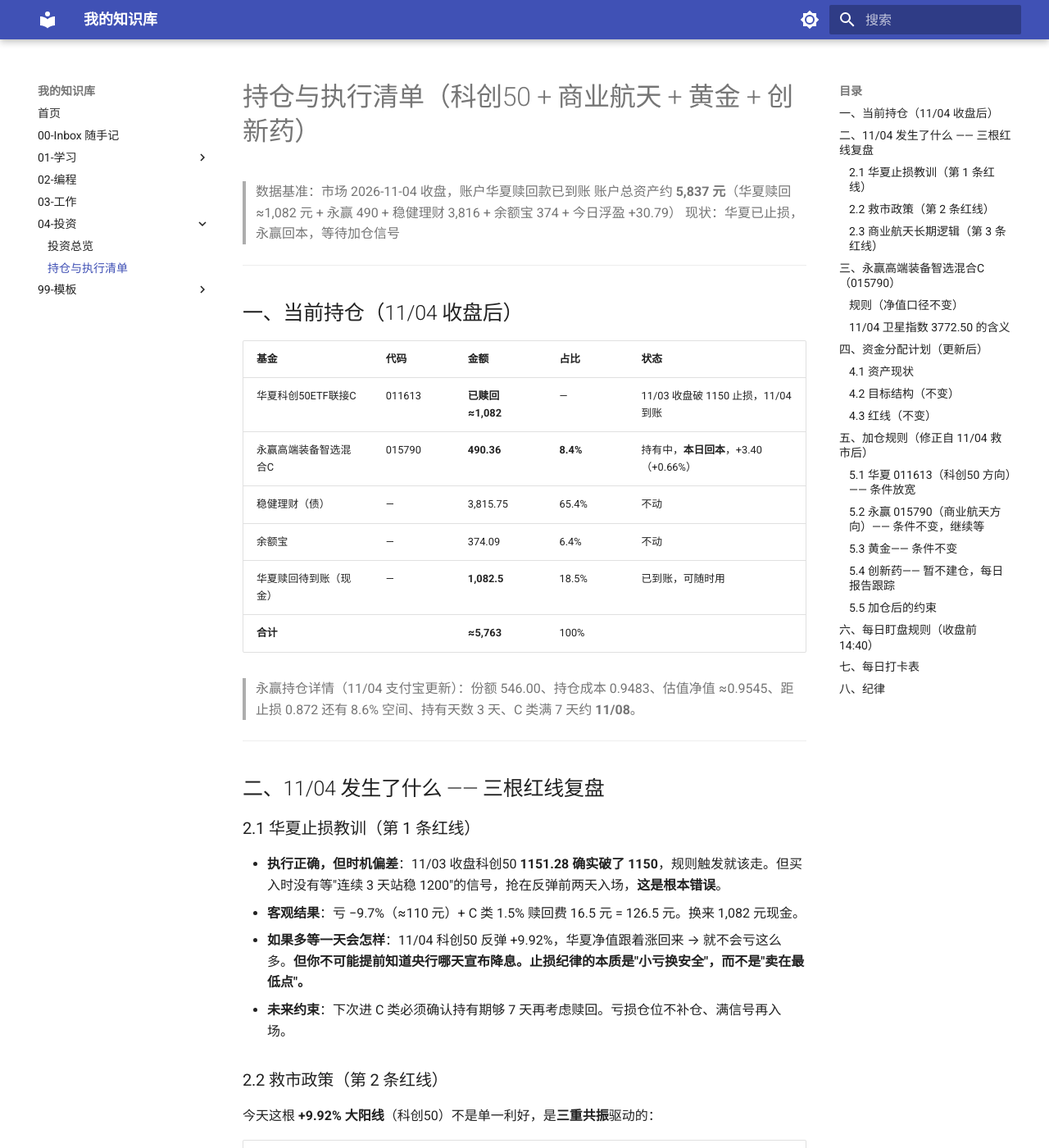
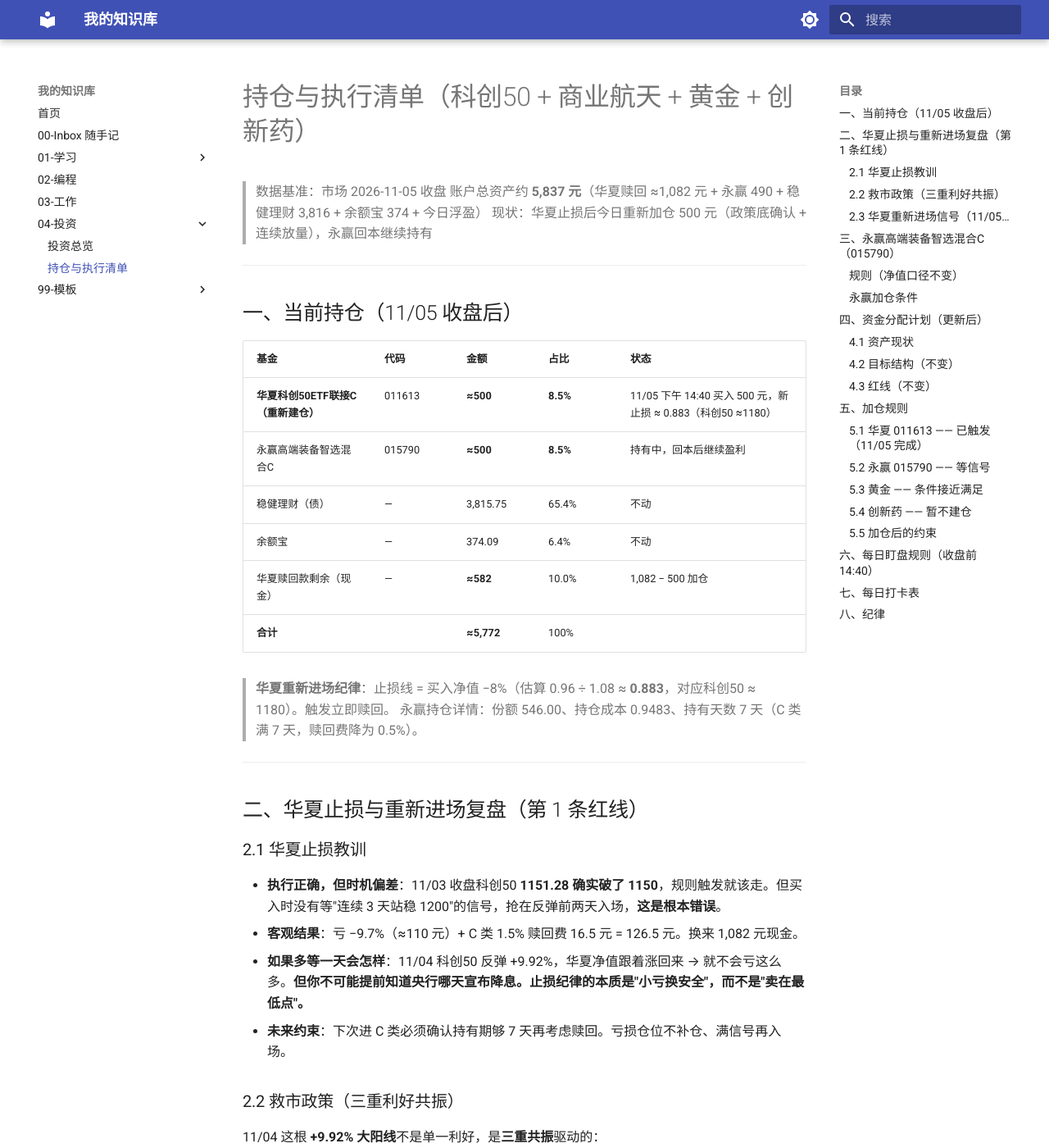
Before and after one commit to 164971963-ship-it/knowledge-base, an MkDocs documentation site: the page built from docs/investment/kc50-high-risk-plan.md, in a window 1280 px wide and 1400 px high. Shown: the whole window at 82% size. Built offline with MkDocs 1.6.1 and Material for MkDocs 9.7.7, drawn with Linux system fonts in a browser that asks for light colours; some of the changed text lies outside the part shown.

Commit message:
docs: 华夏 011613 重新进场 500 元，11/05 打卡

```diff
--- a/docs/investment/kc50-high-risk-plan.md
+++ b/docs/investment/kc50-high-risk-plan.md
@@ -1,59 +1,57 @@
 # 持仓与执行清单（科创50 + 商业航天 + 黄金 + 创新药）
 
-> 数据基准：市场 2026-11-04 收盘，账户华夏赎回款已到账
-> 账户总资产约 **5,837 元**（华夏赎回 ≈1,082 元 + 永赢 490 + 稳健理财 3,816 + 余额宝 374 + 今日浮盈 +30.79）
-> 现状：华夏已止损，永赢回本，等待加仓信号
+> 数据基准：市场 2026-11-05 收盘
+> 账户总资产约 **5,837 元**（华夏赎回 ≈1,082 元 + 永赢 490 + 稳健理财 3,816 + 余额宝 374 + 今日浮盈）
+> 现状：华夏止损后今日重新加仓 500 元（政策底确认 + 连续放量），永赢回本继续持有
 
 ---
 
-## 一、当前持仓（11/04 收盘后）
+## 一、当前持仓（11/05 收盘后）
 
 | 基金 | 代码 | 金额 | 占比 | 状态 |
 |---|---|---|---|---|
-| 华夏科创50ETF联接C | 011613 | **已赎回 ≈1,082** | — | 11/03 收盘破 1150 止损，11/04 到账 |
-| 永赢高端装备智选混合C | 015790 | **490.36** | **8.4%** | 持有中，**本日回本**，+3.40（+0.66%） |
+| **华夏科创50ETF联接C（重新建仓）** | 011613 | **≈500** | **8.5%** | 11/05 下午 14:40 买入 500 元，新止损 ≈ 0.883（科创50 ≈1180） |
+| 永赢高端装备智选混合C | 015790 | **≈500** | **8.5%** | 持有中，回本后继续盈利 |
 | 稳健理财（债） | — | 3,815.75 | 65.4% | 不动 |
 | 余额宝 | — | 374.09 | 6.4% | 不动 |
-| 华夏赎回待到账（现金） | — | **1,082.5** | 18.5% | 已到账，可随时用 |
-| **合计** | | **≈5,763** | 100% | |
+| 华夏赎回款剩余（现金） | — | **≈582** | 10.0% | 1,082 − 500 加仓 |
+| **合计** | | **≈5,772** | 100% | |
 
-> 永赢持仓详情（11/04 支付宝更新）：份额 546.00、持仓成本 0.9483、估值净值 ≈0.9545、距止损 0.872 还有 8.6% 空间、持有天数 3 天、C 类满 7 天约 **11/08**。
+> **华夏重新进场纪律**：止损线 = 买入净值 −8%（估算 0.96 ÷ 1.08 ≈ **0.883**，对应科创50 ≈ 1180）。触发立即赎回。
+> 永赢持仓详情：份额 546.00、持仓成本 0.9483、持有天数 7 天（C 类满 7 天，赎回费降为 0.5%）。
 
 ---
 
-## 二、11/04 发生了什么 —— 三根红线复盘
+## 二、华夏止损与重新进场复盘（第 1 条红线）
 
-### 2.1 华夏止损教训（第 1 条红线）
+### 2.1 华夏止损教训
 
 - **执行正确，但时机偏差**：11/03 收盘科创50 **1151.28 确实破了 1150**，规则触发就该走。但买入时没有等"连续 3 天站稳 1200"的信号，抢在反弹前两天入场，**这是根本错误**。
 - **客观结果**：亏 −9.7%（≈110 元）+ C 类 1.5% 赎回费 16.5 元 = 126.5 元。换来 1,082 元现金。
 - **如果多等一天会怎样**：11/04 科创50 反弹 +9.92%，华夏净值跟着涨回来 → 就不会亏这么多。**但你不可能提前知道央行哪天宣布降息。止损纪律的本质是"小亏换安全"，而不是"卖在最低点"。**
 - **未来约束**：下次进 C 类必须确认持有期够 7 天再考虑赎回。亏损仓位不补仓、满信号再入场。
 
-### 2.2 救市政策（第 2 条红线）
+### 2.2 救市政策（三重利好共振）
 
-今天这根 **+9.92% 大阳线**（科创50）不是单一利好，是**三重共振**驱动的：
+11/04 这根 **+9.92% 大阳线**不是单一利好，是**三重共振**驱动的：
 
 | 权重 | 事件 | 性质 |
 |---|---|---|
-| **第一（50%）** | 央行下调**股票回购增持再贷款利率 0.25%→1%**，银行已申请 **2000 亿+** 额度；本周第三次**互换便利（SFISF）** 操作 **1000 亿**（前两次才 500+550 亿） | **直接救市** |
+| **第一（50%）** | 央行下调**股票回购增持再贷款利率 0.25%→1%**，银行已申请 **2000 亿+** 额度；本周第三次**互换便利（SFISF）** 操作 **1000 亿** | **直接救市** |
 | **第二（30%）** | 美国中期选举民主党拿下两院，不确定性消除，美债收益率回落 | **情绪改善，靴子落地** |
-| **第三（20%）** | 商业航天密集催化：力箭二号遥二成功发射（千帆极轨 18 颗组网）、**中国商业航天首个星座出海大单**（首批 20 颗卫星，合同金额创历史新高） | **产业事件，每月都有** |
+| **第三（20%）** | 商业航天密集催化：力箭二号遥二成功发射（千帆极轨 18 颗组网）、**中国商业航天首个星座出海大单**（首批 20 颗卫星） | **产业事件** |
 
-成交额时隔 1 个半月回到 **2 万亿**，科创综指创 **2 年最大单日涨幅**，4700+ 个股飘红。
+成交额时隔 1 个半月回到 **2 万亿**，科创综指创 **2 年最大单日涨幅**，4700+ 个股飘红。**政策底已确认。**
 
-### 2.3 商业航天长期逻辑（第 3 条红线）
+### 2.3 华夏重新进场信号（11/05）
 
-| 维度 | 内容 |
-|---|---|
-| 顶层设计 | "十五五"规划、新质生产力意见均明确商业航天为战略性新兴产业 |
-| 地方落地 | 上海 10/26 发布卫星互联网方案：2030 年在轨 3000 颗、产业规模 800 亿 |
-| 产业催化 | 力箭二号 11/03 首次执行大规模组网任务；千帆星座 11 月底前完成 32 颗组网 |
-| 海外标杆 | SpaceX Q3 营收 145.8 亿（+161%）、净利 44 亿，**首次盈利闭环兑现** |
-| 一级市场 | Q3 垣信/长光卫星等均完成 10 亿+ 融资；国星宇航通过港交所聆讯 |
-| 出海 | 11/03 中国商业航天首个星座出海大单，首批 20 颗 |
+| 条件 | 要求 | 11/05 实际 | 判定 |
+|---|---|---|---|
+| 连续 2 天收 ≥1200 | 是 | 11/04 1265 + 11/05 1282 | ✅ |
+| 第 3 天收 ≥1245 | 是 | 1282 ≥ 1245 | ✅ |
+| 放量 ≥ 前 20 日均量 1.3 倍 | 800 × 1.3 = 1040 万手 | **成交 1402 万手** | ✅ 远超 |
 
-**结论：商业航天是"本身有产业逻辑 + 政策推了一把"，科创50 是"被政策直接托底"。两者加仓条件应差异化。**
+**三个条件全满足，11/05 下午 14:40 买入 500 元。** 这是政策底确认后的右侧信号，不是左侧抄底。
 
 ---
 
@@ -64,20 +62,23 @@
 | 净值 | 含义 | 动作 |
 |---|---|---|
 | **0.872** | 买入价 −8%，硬止损 | 赎回 |
-| 0.9545 | 11/04 估值 | 持有中 |
-| 0.9483 | 回本（+0.66%） | ✅ 已达到 |
-| 1.00 | +5.4% | 观察是否加速 |
+| ≈0.975 | 11/05 估算 | 持有中，回本后继续盈利 |
+| 1.00 | +5.4% | 永赢加仓条件之一 |
 | 1.05 | +10.0% | 减半 |
 | 1.12 | +17.1% | 清仓 |
 
-- 距止损 0.872 还有 **−8.6%** 空间，安全
-- C 类 **11/08 满 7 天**，赎回费从 1.5% 降为 0.5%
+- 距止损 0.872 还有 **−10.6%** 空间，安全
+- C 类 **11/05 满 7 天**，赎回费降为 0.5%
 
-### 11/04 卫星指数 3772.50 的含义
+### 永赢加仓条件
 
-- 今日 +6.11%，盘中最低 **3477.58**，收高 8.5%，**长下影大反转**，下方承接强
-- 距 4100 观察位还差 **8.7%**
-- 加仓条件（第五节）：卫星指数 ≥4100 + 净值 ≥1.00 + 连续 3 天不回落
+| 条件 | 现状 | 差距 |
+|---|---|---|
+| 卫星指数收 ≥ **4100** | ≈3900 | **+5%** |
+| 永赢净值 ≥ **1.00** | ≈0.975 | **+2.6%** |
+| 净值连续 3 天不回落 | 回本后第 3 天 | 今天是第 3 天 |
+
+**下周内大概率满足。** 商业航天是"有产业逻辑 + 政策托底"的独立方向，持续性比科创50 更强。
 
 ---
 
@@ -87,12 +88,12 @@
 
 | 层级 | 金额 | 占比 |
 |---|---|---|
-| 进攻层（永赢） | 490 | 8.4% |
+| 进攻层（华夏 + 永赢） | ≈1,000 | 17.3% |
 | 对冲层（黄金） | 0 | 0% |
-| 防守层（债 + 货币 + 现金） | **5,272** | 91.6% |
-| **合计** | **≈5,762** | 100% |
+| 防守层（债 + 货币 + 现金） | **≈4,772** | 82.7% |
+| **合计** | **≈5,772** | 100% |
 
-> 防守层：稳健理财 3,815.75 + 余额宝 374.09 + 华夏赎回款 1,082 ≈ 5,272 元
+> 防守层：稳健理财 3,815.75 + 余额宝 374.09 + 华夏赎回款剩余 ≈582 元
 
 ### 4.2 目标结构（不变）
 
@@ -113,57 +114,46 @@
 
 ---
 
-## 五、加仓规则（**修正自 11/04 救市后**）
+## 五、加仓规则
 
-### 5.1 华夏 011613（科创50 方向）—— 条件放宽
+### 5.1 华夏 011613 —— 已触发（11/05 完成）
 
-**修正原因**：2000 亿再贷款 + 1000 亿互换便利是实打实的买盘，政策底已确认，1200 大概率就是底部区域。原条件过于严格，会错过入场窗口。
+下次加仓条件：**净值回本 + 科创50 连续 3 天站稳 1300 + 成交继续放量**，届时再考虑 500 元加仓。资金来源：稳健理财。
 
-| 原条件 | 新条件 |
-|---|---|
-| 连续 3 天收 ≥1200 | **连续 2 天收 ≥1200** |
-| 第 4 天收 ≥1245 | **第 3 天收 ≥1245** |
-| 无成交量要求 | **必须放量**（当日成交 ≥ 前 20 日均量 1.3 倍） |
-
-**触发 → 加仓 500 元**。资金来源：华夏赎回款 1,082 元。
-
-### 5.2 永赢 015790（商业航天方向）—— 条件不变，继续等
-
-**不加宽的原因**：今日已 +6%，短期不追；板块 PE 171 倍估值贵，必须"指数新高 + 净值新高"双重确认。
+### 5.2 永赢 015790 —— 等信号
 
 | 条件 | 现状 | 差距 |
 |---|---|---|
-| 卫星指数收 ≥ **4100** | 3772 | −8.7% |
-| 永赢净值 ≥ **1.00** | ≈0.9545 | −4.8% |
-| 净值连续 3 天不回落 | — | 等 |
+| 卫星指数收 ≥ **4100** | ≈3900 | +5% |
+| 永赢净值 ≥ **1.00** | ≈0.975 | +2.6% |
+| 净值连续 3 天不回落 | 回本后第 3 天 | 等 |
 
 **触发 → 加仓 300 元**。资金来源：稳健理财。
 
-### 5.3 黄金—— 条件不变
+### 5.3 黄金 —— 条件接近满足
 
 | 条件 | 现状 |
 |---|---|
 | 伦敦金收 ≥ **4,000 美元/盎司** | 3,875，差 3.2% |
-| 黄金ETF 518880 收盘站稳 **8.10** | 7.995，差 1.3% |
-| 美联储 12 月不加 / 美债收益率回落至 5% 下方 | 未确认 |
+| **黄金ETF 518880 收盘站稳 8.10** | **8.412，✅ 已满足** |
+| 美联储 12 月不加 / 美债收益率回落 | 未确认 |
 
-**全部满足 → 分批建仓 400 + 300 元**。
+**黄金ETF 已站上 8.10 门槛，只差伦敦金 4000 和美联储预期**。可以提前进入建仓观察期，分批建仓 400 + 300 元。
 
-### 5.4 创新药—— 暂不建仓，每日报告跟踪
+### 5.4 创新药 —— 暂不建仓
 
 | 项目 | 说明 |
 |---|---|
 | 标的 | **SZ159992 创新药ETF银华**（流动性最好） |
-| 11/04 表现 | 0.831，**+5.32%** |
-| 核心逻辑 | 估值底部（板块 PE 约 30 倍，处近 3 年 15% 分位）+ CDE 审批加速 + 融资融券改善 |
-| 为什么暂不建仓 | 优先级在科创50、永赢之后；催化是"估值修复"而非"产业事件"；等科创50 加完 500、永赢条件触发后再评估 |
-| 跟踪方式 | 每日收盘后在打卡表里记一笔，观察 0.831 能否站稳、成交是否放大 |
+| 11/05 表现 | 0.850，**+2.29%**，站稳 0.831 |
+| 核心逻辑 | 估值底部（板块 PE 约 30 倍，近 3 年 15% 分位）+ CDE 审批加速 |
+| 优先级 | 排在科创50、永赢之后，等这两个方向建仓完成再评估 |
 
 ### 5.5 加仓后的约束
 
 1. **新止损 = 加仓价 −8%**，跌破则连同原仓位一起赎回
 2. 加仓分 2 批，每批不超过 500 元，间隔 ≥3 交易日
-3. 现在进攻层只有 490 元，距离目标 2,300 还需加 1,810，远未到可加的时机
+3. 现在进攻层 ≈1,000 元，距离目标 2,300 还需加 1,300
 
 ---
 
@@ -171,38 +161,36 @@
 
 | 检查项 | 动作 |
 |---|---|
-| 科创50 收盘 ≥ 1200 连续 2 天 | 进入华夏加仓观察期 |
-| 科创50 第 3 天 ≥ 1245 且放量 | **华夏加仓 500** |
-| 科创50 收盘 < 1150 | 反弹失败，不入场 |
+| 华夏 011613 净值 ≤ 0.883 | 赎回（新止损） |
+| 科创50 收盘 < 1150 | 反弹失败，华夏止损升级 |
 | 永赢 015790 净值 ≤ 0.872 | 赎回（止损） |
 | 卫星指数 980018 收盘 ≥ 4100 | 配合净值 ≥1.00 → 永赢加仓 300 |
-| 伦敦金 ≥ 4000 且 518880 ≥ 8.10 | 黄金进入建仓观察 |
-| **创新药ETF 159992（银华）** | **观察项，不买入**：收盘 + 成交额（流动性参考） |
-
-> 创新药 ETF 说明：流动性最好的是 **SZ159992 创新药ETF银华**（11/04 +5.32%，0.831）。作为"估值底部 + 政策松绑"的独立方向纳入每日行情报告，但**暂不建立建仓条件**——优先级在科创50、永赢之后。等科创50 加完 500、永赢条件触发后再评估。
+| 伦敦金 ≥ 4000 且 518880 ≥ 8.10 | 黄金进入建仓 |
+| 创新药ETF 159992 | 观察项，不买入 |
 
 ---
 
 ## 七、每日打卡表
 
-| 日期 | 科创50 收盘 | 卫星指数 980018 | 华夏 011613 | 永赢 015790 净值 | 创新药ETF 159992 | 备注 |
-|---|---|---|---|---|---|---|
-| 10/30 | 1160.84（−5.47%） | — | 0.9346 | 0.9114 | — | 周跌 13.8%，破 1178 前低 |
-| 11/02 | 1196.94（+3.11%） | 3647.98 | 估 ≈0.963 | 0.9275 | — | 差 3.06 点没站上 1200 |
-| 11/03 | 1151.28（−3.82%） | 3555.09 | **赎回 ≈0.927** | — | — | **科创50 收盘破 1150，止损** |
-| **11/04** | **1265.47（+9.92%）** | **3772.50（+6.11%）** | — | **≈0.9545（回本）** | **0.831（+5.32%）** | **三重利好共振（2000 亿再贷款 + 美国中选 + 航天事件），创 2 年最大单日涨幅；成交 1344 万手（+26%），放量** |
-| | | | | | | |
+| 日期 | 科创50 收盘 | 卫星指数 980018 | 华夏 011613 | 永赢 015790 净值 | 创新药ETF 159992 | 黄金ETF 518880 | 备注 |
+|---|---|---|---|---|---|---|---|
+| 10/30 | 1160.84（−5.47%） | — | 0.9346 | 0.9114 | — | 7.995 | 周跌 13.8%，破 1178 前低 |
+| 11/02 | 1196.94（+3.11%） | 3647.98 | 估 ≈0.963 | 0.9275 | — | 7.941 | 差 3.06 点没站上 1200 |
+| 11/03 | 1151.28（−3.82%） | 3555.09 | **赎回 ≈0.927** | — | — | 7.989 | **科创50 收盘破 1150，止损** |
+| 11/04 | 1265.47（+9.92%） | 3772.50（+6.11%） | — | ≈0.9545（回本） | 0.831（+5.32%） | 8.229（+2.9%） | **三重利好共振，创 2 年最大单日涨幅；成交 1344 万手** |
+| **11/05** | **1282.24（+1.34%）** | ≈3900（估） | **≈0.96（买入 500 元）** | ≈0.975（估） | 0.850（+2.29%） | 8.412（+2.22%） | **华夏重新进场；黄金站上 8.10 ✅；永赢满 7 天** |
+| | | | | | | | |
 
 ---
 
 ## 八、纪律
 
-1. **亏损仓位不补仓**：华夏已止损，永赢刚回本，都不加钱抄底
+1. **亏损仓位不补仓**：华夏止损后不再在低位补，等满信号再进
 2. **14:40 决策**：临近收盘看关键位，不盘中操作
 3. **止损优先于手续费**：华夏 −9.7% + 1.5% 手续费，但规则写清楚了 1150 就走，执行是对的
 4. **先止血，再谈目标**：目标降到 2027 年 1 月底总资产 +200～300 元（3.5–5%），最大回撤控制在 −5% 以内
-5. **加仓必须触发条件**：科创50 条件放宽（连续 2 天 + 放量），永赢条件不变
-6. **黄金不追跌**：等站回 4,000 美元再说
-7. **C 类 7 天内不频繁交易**：永赢 11/08 满 7 天，华夏下次进 C 类必须确认持有期够
-8. **规则 > 情绪**：今天华夏刚止损就反弹 +10%，容易后悔但不重进场——加仓条件没变
+5. **加仓必须触发条件**：华夏今天触发后才进场，不是抄底
+6. **黄金不追跌，但信号接近了**：ETF 已站上 8.10，等伦敦金 4000 确认
+7. **C 类 7 天内不频繁交易**：永赢今天满 7 天，华夏下次进 C 类确认持有期
+8. **规则 > 情绪**：华夏刚止损就反弹 +10%，容易后悔但不重进场——加仓条件没变
 9. **创新药暂不建仓**：每日报告里跟踪但不买入，优先级排在科创50、永赢之后
```
